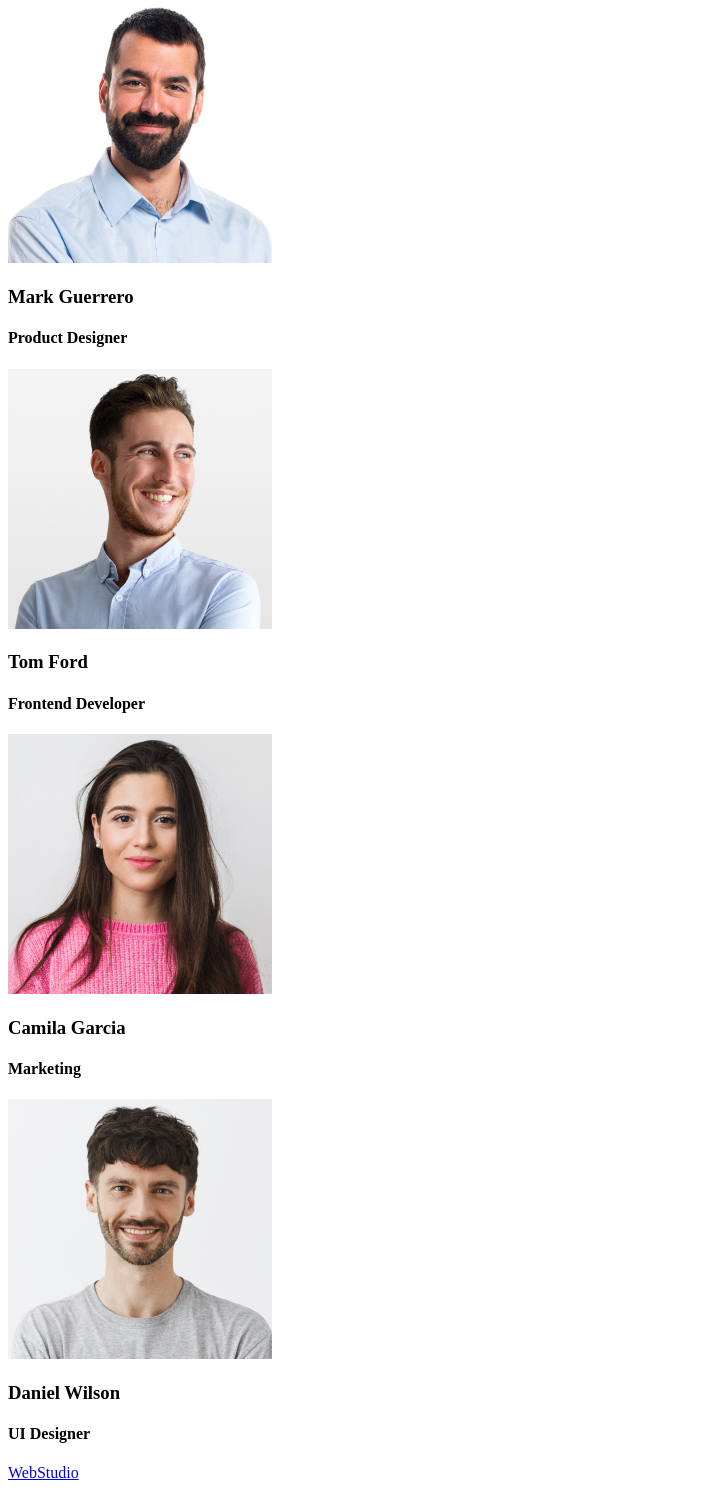
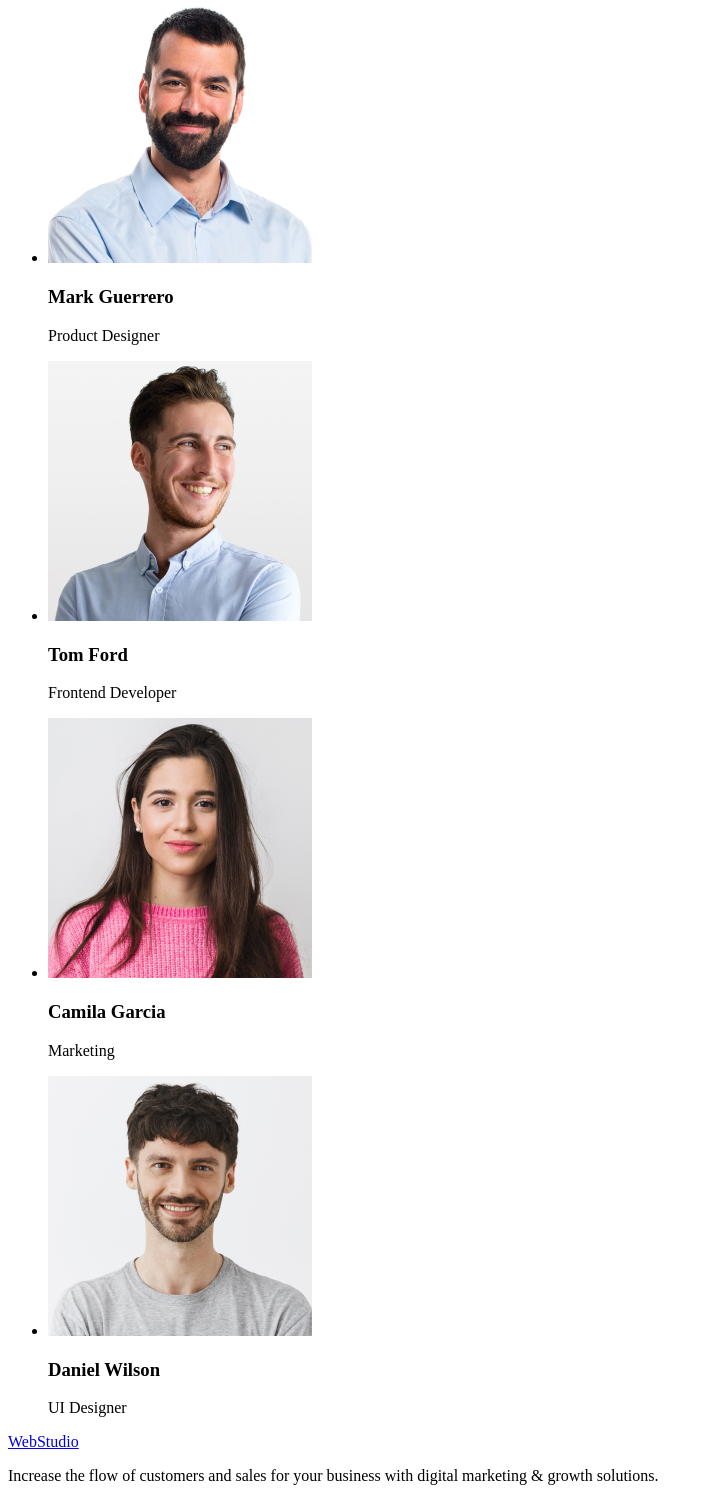
Before and after one commit to alexsharm/goit-markup-hw-01, a plain HTML site: page index.html in a window 1280 px wide. Shown: the part 657-2152 px from the top of the page, without its empty margins (0-709 px from the left). Drawn offline with Linux system fonts and the light colour scheme.

Commit message:
Update index.html

```diff
--- a/index.html
+++ b/index.html
@@ -63,7 +63,8 @@
       <!-- Studio -->
       <section id="studio">
         <h2>Our Team</h2>
-        <div>
+        <ul>
+          <li>
             <img
               src="./images/Mark.jpg"
               alt="Mark Guerrero"
@@ -71,14 +72,19 @@
               height="260"
             />
             <h3>Mark Guerrero</h3>
-          <h4>Product Designer</h4>
-        </div>
-        <div>
-          <img src="./images/Tom.jpg" alt="Tom Ford" width="264" height="260" />
+            <p>Product Designer</p>
+          </li>
+          <li>
+            <img
+              src="./images/Tom.jpg"
+              alt="Tom Ford"
+              width="264"
+              height="260"
+            />
             <h3>Tom Ford</h3>
-          <h4>Frontend Developer</h4>
-        </div>
-        <div>
+            <p>Frontend Developer</p>
+          </li>
+          <li>
             <img
               src="./images/Camila.jpg"
               alt="Camila Garcia"
@@ -86,9 +92,9 @@
               height="260"
             />
             <h3>Camila Garcia</h3>
-          <h4>Marketing</h4>
-        </div>
-        <div>
+            <p>Marketing</p>
+          </li>
+          <li>
             <img
               src="./images/Daniel.jpg"
               alt="Daniel Wilson"
@@ -96,8 +102,9 @@
               height="260"
             />
             <h3>Daniel Wilson</h3>
-          <h4>UI Designer</h4>
-        </div>
+            <p>UI Designer</p>
+          </li>
+        </ul>
       </section>
     </main>
     <!-- Contacts -->
```
Lines whose indentation alone changed are shown as unchanged.
